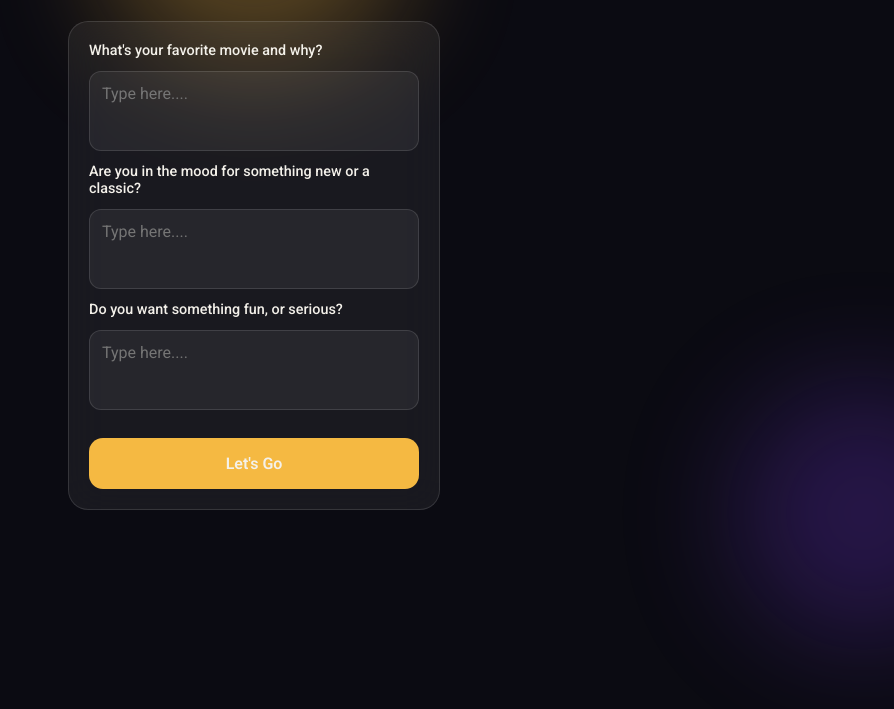
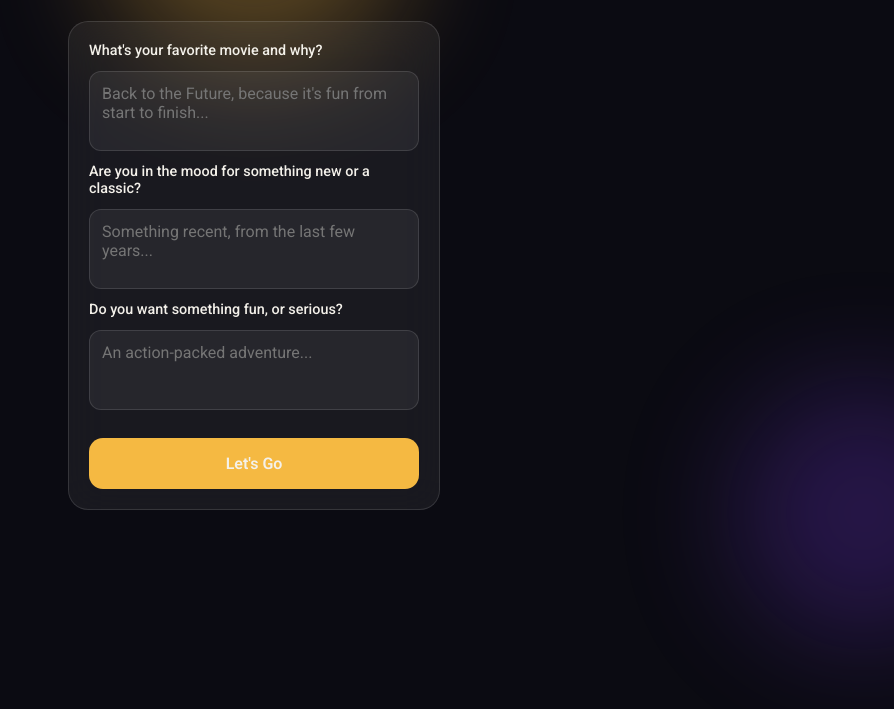
Before and after one commit to dopeybuilds/movie-suggest, a website built with Vite: page index.html in a window 1280 px wide. Shown: the part 77-786 px from the top of the page, without its empty margins (386-1280 px from the left). Built offline with nearby package versions, Linux system fonts and the light colour scheme; no server answers.

```diff
--- a/index.html
+++ b/index.html
@@ -20,11 +20,11 @@
 </header>
 <form id="movie-form">
     <label for="question-1">What's your favorite movie and why?</label>
-    <textarea id="question-1" placeholder="Type here...." required></textarea>
+    <textarea id="question-1" placeholder="Back to the Future, because it's fun from start to finish..." required></textarea>
     <label for="question-2">Are you in the mood for something new or a classic?</label>
-    <textarea id="question-2" placeholder="Type here...." required></textarea>
+    <textarea id="question-2" placeholder="Something recent, from the last few years..." required></textarea>
     <label for="question-3">Do you want something fun, or serious?</label>
-    <textarea id="question-3" placeholder="Type here...." required></textarea>
+    <textarea id="question-3" placeholder="An action-packed adventure..." required></textarea>
     <button type="submit">Let's Go</button>
 </form>
 <section id="result" hidden>
```
Also changed, not shown: README.md (added), images/screenshot1.png (added), images/screenshot2.png (added).
